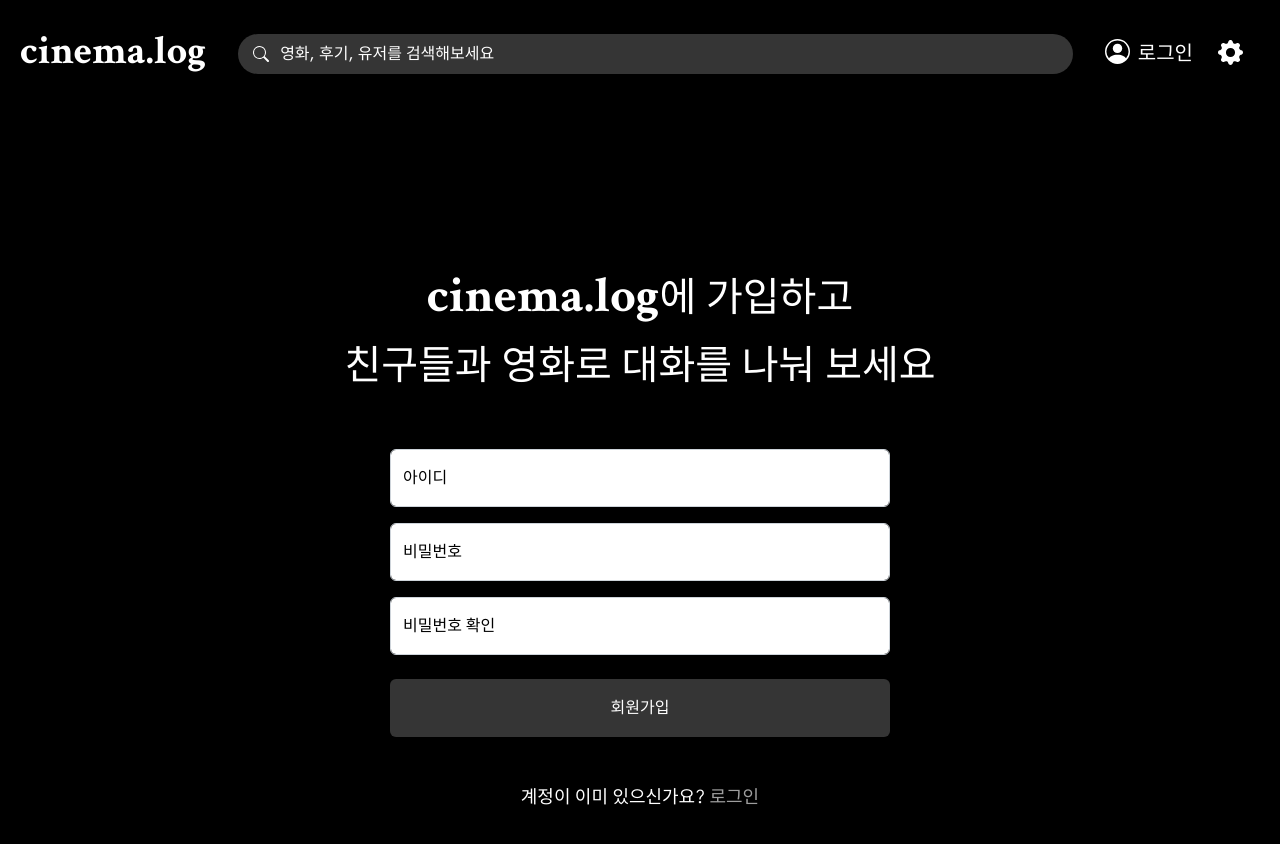
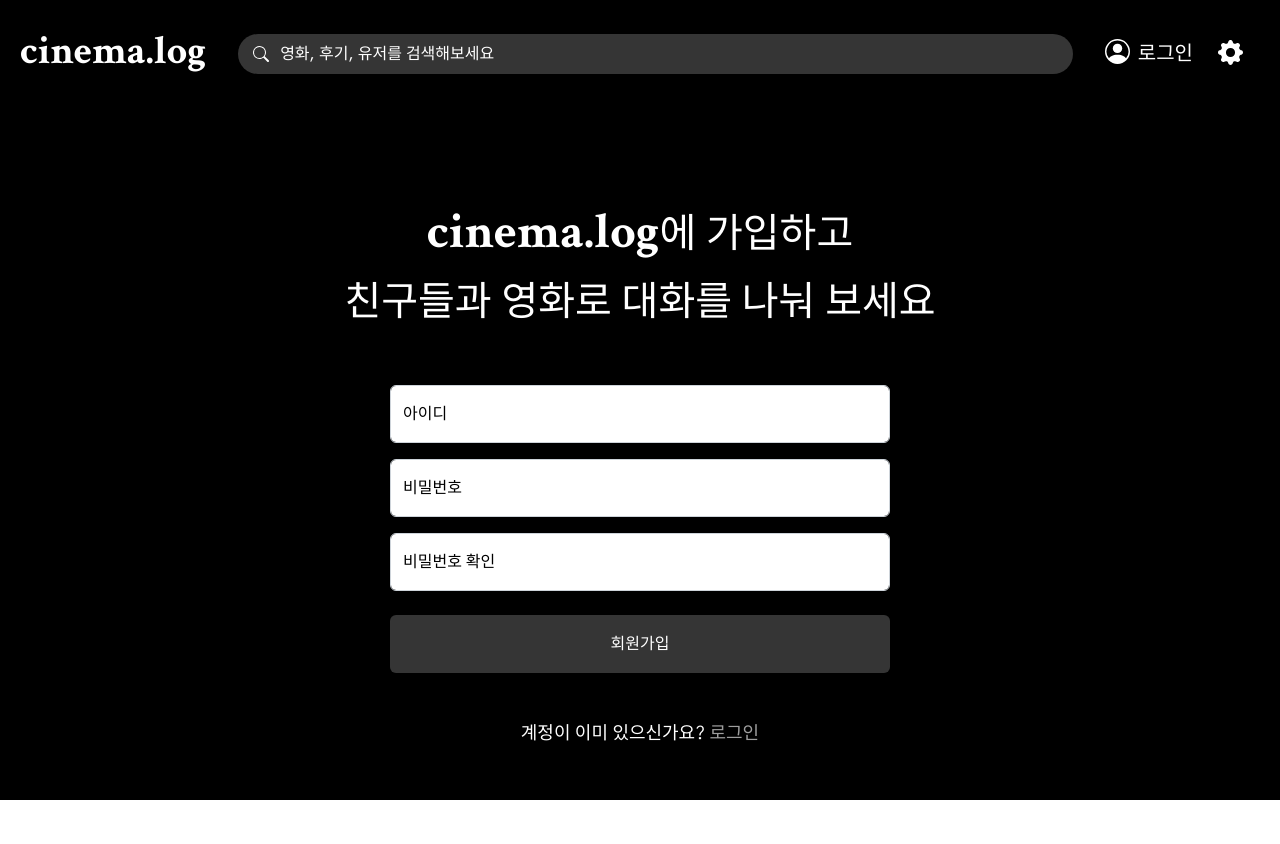
Before and after one commit to nayeonkinn/DORAZI, a Vue app in the folder final-pjt-front/frontserver/: page /accounts/signup in a window 1280 px wide. Shown: the top 844 px of the page. After the commit the page ends 800 px from the top, so only its background shows below. Built offline with nearby package versions, Linux system fonts and the light colour scheme.

Commit message:
Feat: padding 조정

```diff
--- a/final-pjt-front/frontserver/src/App.vue
+++ b/final-pjt-front/frontserver/src/App.vue
@@ -1,9 +1,7 @@
 <template>
   <div id="app" class="p-2" style="min-height: 100vh">
     <app-nav class='mb-3'/>
-    <div class="p-5">
-      <router-view />
-    </div>
+    <router-view />
   </div>
 
 </template>
--- a/final-pjt-front/frontserver/src/views/articles/MainView.vue
+++ b/final-pjt-front/frontserver/src/views/articles/MainView.vue
@@ -1,5 +1,5 @@
 <template>
-  <div class="container">
+  <div class="container p-5">
     <MainArticleList v-if="isLoggedIn" @no-articles="noArticles" :recommendDiv="recommendDiv" />
     <div v-if="recommendDiv">
       <br /><RecoFriendsList /> <br /><RecoArticlesList />
```
